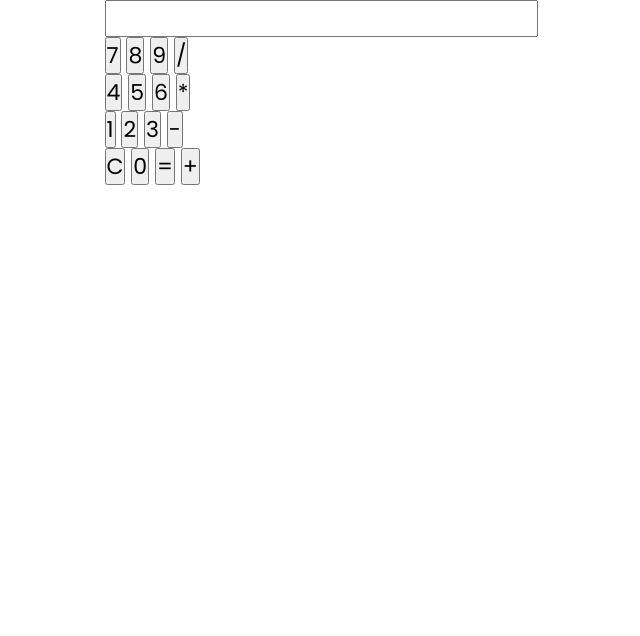
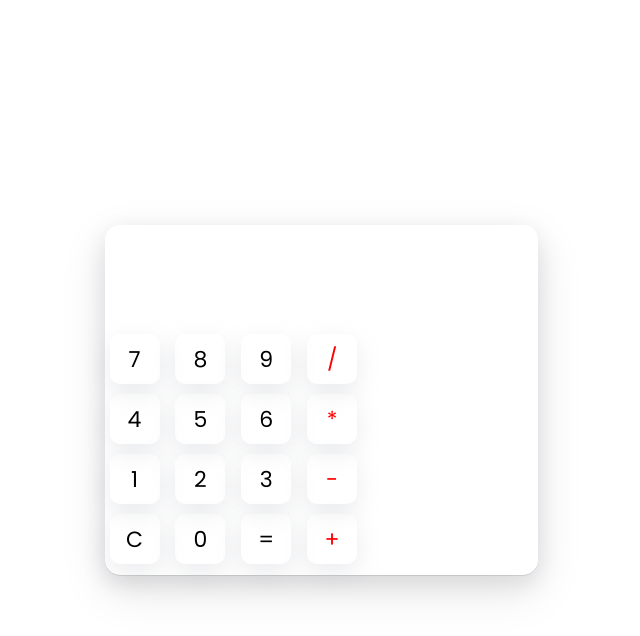
Before and after one commit to Jaumhenri/Projeto-Calculadora, a plain HTML site: page index.html in a window 1280 px wide. Shown: the whole page, without its empty margins (319-959 px from the left). Drawn offline with Linux system fonts and the light colour scheme.

Commit message:
css finalizado

```diff
--- a/styles.css
+++ b/styles.css
@@ -12,4 +12,52 @@
 body {
     display: flex;
     justify-content: center;
+    height: 100vh;
+    align-items: center;
+    background-color: white;
 }
+
+input[type=button] {
+    height: 50px;
+    width: 50px;
+    margin: 5px;
+    border-radius: 10px;
+    background-color: rgba(0, 0, 0, 0);
+    border-color: rgba(0, 0, 0, 0);
+    box-shadow: rgba(149, 157, 165, 0.2) 0px 8px 24px;
+}
+
+input[type=button]:hover {
+    background-color:#E6E6E6;
+}
+
+div#calculator {
+    border-radius: 15px;
+    box-shadow: rgba(17, 17, 26, 0.1) 0px 1px 0px, rgba(17, 17, 26, 0.1) 0px 8px 24px, rgba(17, 17, 26, 0.1) 0px 16px 48px;
+    height: 350px;
+}
+
+input[type=text] {
+    border-radius: 15px;
+    border-color: rgba(0, 0, 0, 0);
+    height: 100px;
+
+}
+
+
+
+div#first input:nth-child(4) {
+    color: red
+}
+
+div#second input:nth-child(4) {
+    color: red
+}
+
+div#third input:nth-child(4) {
+    color: red
+}
+
+div#fourth input:nth-child(4) {
+    color: red
+}
```
